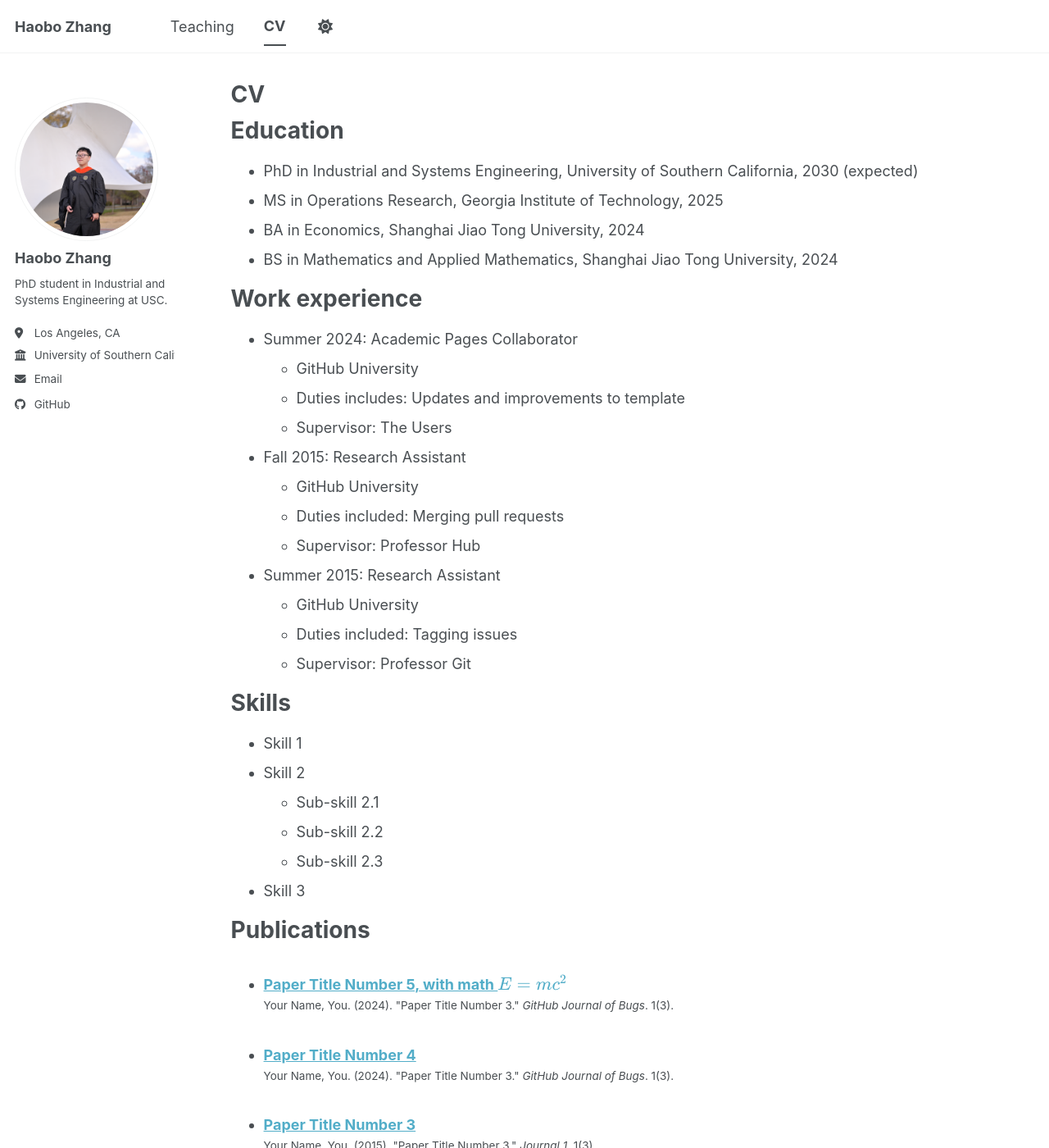
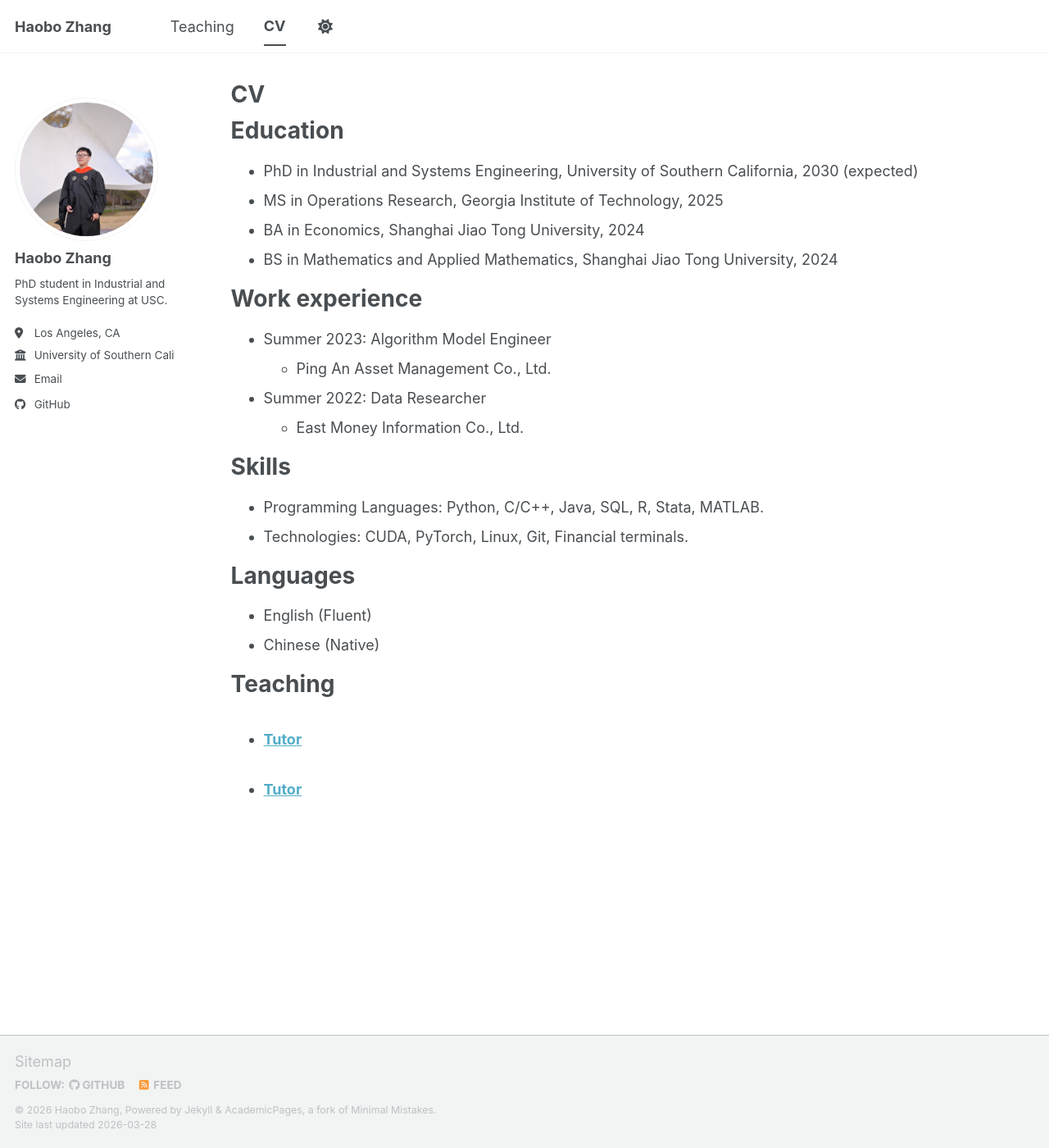
Before and after one commit to harbourz/harbourz.github.io, a Jekyll site: the page built from _pages/cv.md, in a window 1280 px wide and 1400 px high. Shown: the whole window at 82% size. Built offline with Jekyll 4.4.1, drawn with Linux system fonts in a browser that asks for light colours; a script bundle is joined from its source files by our own code; library files that are not in the unit come from our copies; some of the changed text lies outside the part shown.

Commit message:
final md

```diff
--- a/_pages/cv.md
+++ b/_pages/cv.md
@@ -18,31 +18,23 @@ Education
 
 Work experience
 ======
-* Summer 2024: Academic Pages Collaborator
-  * GitHub University
-  * Duties includes: Updates and improvements to template
-  * Supervisor: The Users
+* Summer 2023: Algorithm Model Engineer
+  * Ping An Asset Management Co., Ltd.
 
-* Fall 2015: Research Assistant
-  * GitHub University
-  * Duties included: Merging pull requests
-  * Supervisor: Professor Hub
-
-* Summer 2015: Research Assistant
-  * GitHub University
-  * Duties included: Tagging issues
-  * Supervisor: Professor Git
+* Summer 2022: Data Researcher
+  * East Money Information Co., Ltd.
 
 Skills
 ======
-* Skill 1
-* Skill 2
-  * Sub-skill 2.1
-  * Sub-skill 2.2
-  * Sub-skill 2.3
-* Skill 3
+* Programming Languages: Python, C/C++, Java, SQL, R, Stata, MATLAB.
+* Technologies: CUDA, PyTorch, Linux, Git, Financial terminals.
 
-Publications
+Languages
+======
+* English (Fluent)
+* Chinese (Native)
+
+<!-- Publications
 ======
   <ul>{% for post in site.publications reversed %}
     {% include archive-single-cv.html %}
@@ -52,7 +44,7 @@ Talks
 ======
   <ul>{% for post in site.talks reversed %}
     {% include archive-single-talk-cv.html  %}
-  {% endfor %}</ul>
+  {% endfor %}</ul> -->
 
 Teaching
 ======
@@ -60,6 +52,6 @@ Teaching
     {% include archive-single-cv.html %}
   {% endfor %}</ul>
 
-Service and leadership
+<!-- Service and leadership
 ======
-* Currently signed in to 43 different slack teams
+* Currently signed in to 43 different slack teams -->
```
Also changed, not shown: _pages/about.md (+1 -1 lines).
